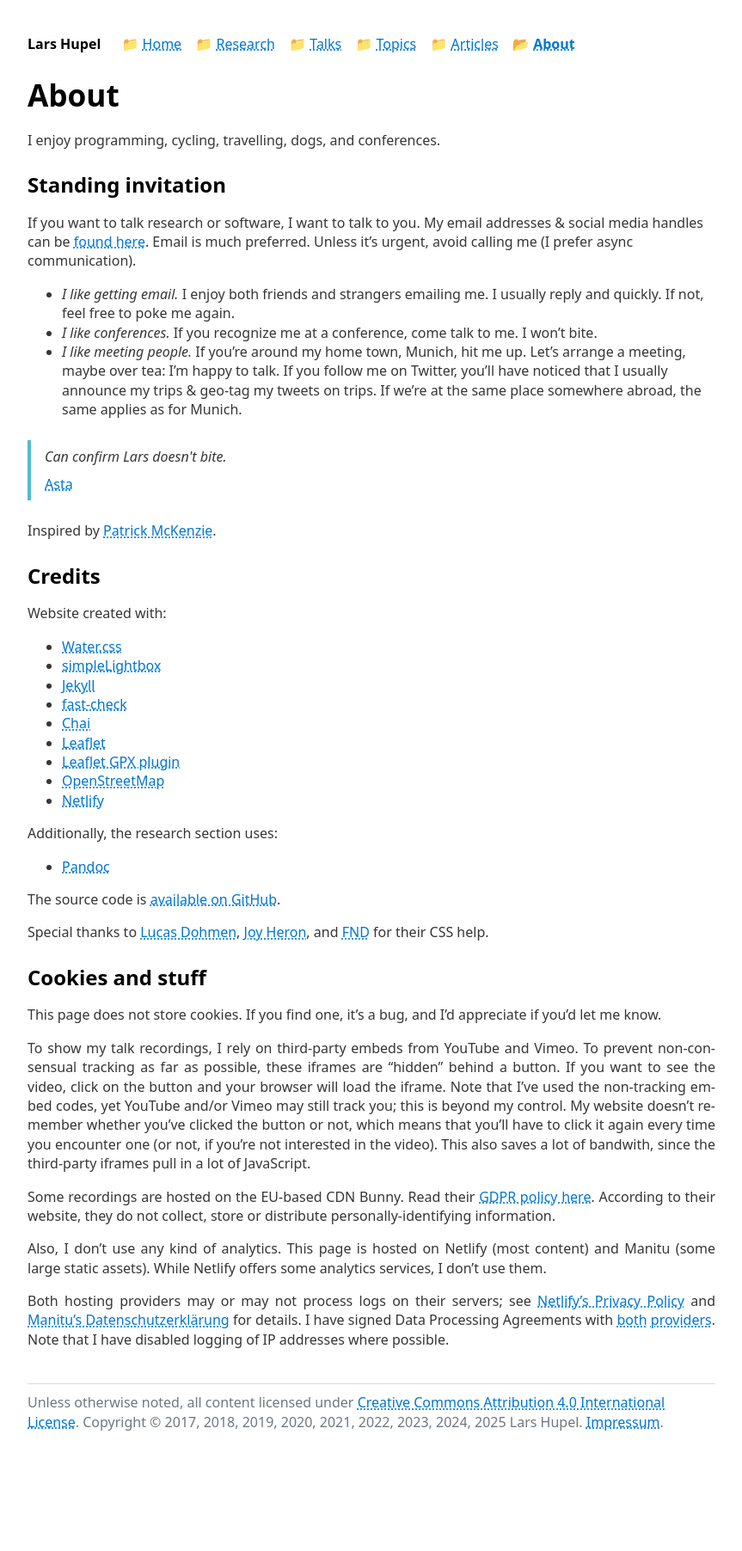
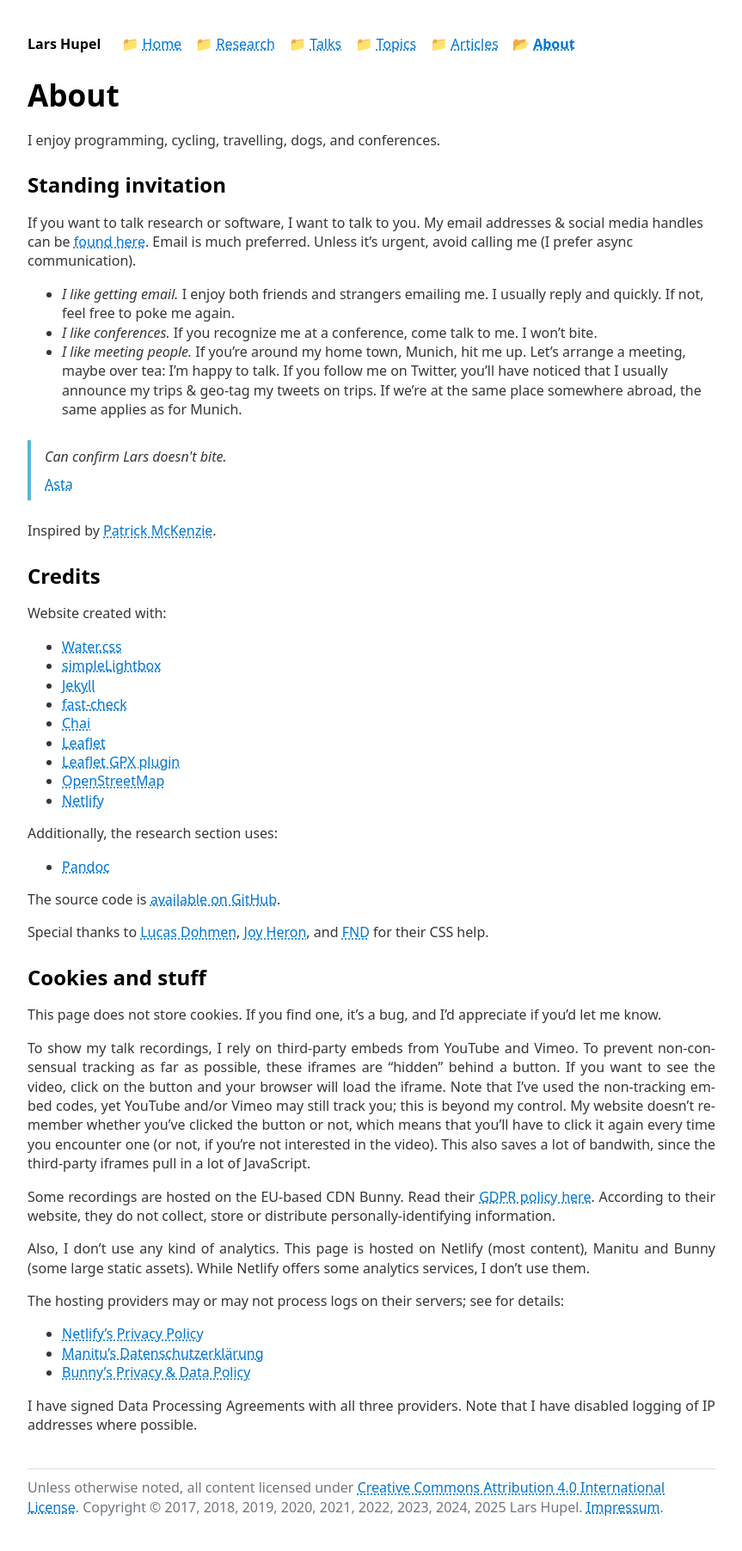
Before and after one commit to larsrh/website, a Jekyll site: the page built from about.md, in a window 1280 px wide. Shown: the whole page at 86% size, without its empty margins (208-1071 px from the left). Built offline with Jekyll 4.4.1, drawn with Linux system fonts in a browser that asks for light colours; before the commit the page ends 1705 px from its top, so only the background shows below that.

Commit message:
update about page

```diff
--- a/about.md
+++ b/about.md
@@ -70,11 +70,16 @@ Read their [GDPR policy here](https://bunny.net/gdpr/).
 According to their website, they do not collect, store or distribute personally-identifying information.
 
 Also, I don't use any kind of analytics.
-This page is hosted on Netlify (most content) and Manitu (some large static assets).
+This page is hosted on Netlify (most content), Manitu and Bunny (some large static assets).
 While Netlify offers some analytics services, I don't use them.
 
-Both hosting providers may or may not process logs on their servers; see [Netlify's Privacy Policy](https://www.netlify.com/privacy) and [Manitu's Datenschutzerklärung](https://www.manitu.de/datenschutz/) for details.
-I have signed Data Processing Agreements with [both](https://www.netlify.com/gdpr-ccpa) [providers](https://www.manitu.de/unternehmen/eu-datenschutz-grundverordnung-dsgvo/).
+The hosting providers may or may not process logs on their servers; see for details:
+
+- [Netlify's Privacy Policy](https://www.netlify.com/privacy)
+- [Manitu's Datenschutzerklärung](https://www.manitu.de/datenschutz/)
+- [Bunny's Privacy & Data Policy](https://bunny.net/privacy/)
+
+I have signed Data Processing Agreements with all three providers.
 Note that I have disabled logging of IP addresses where possible.
 
 </div>
```
